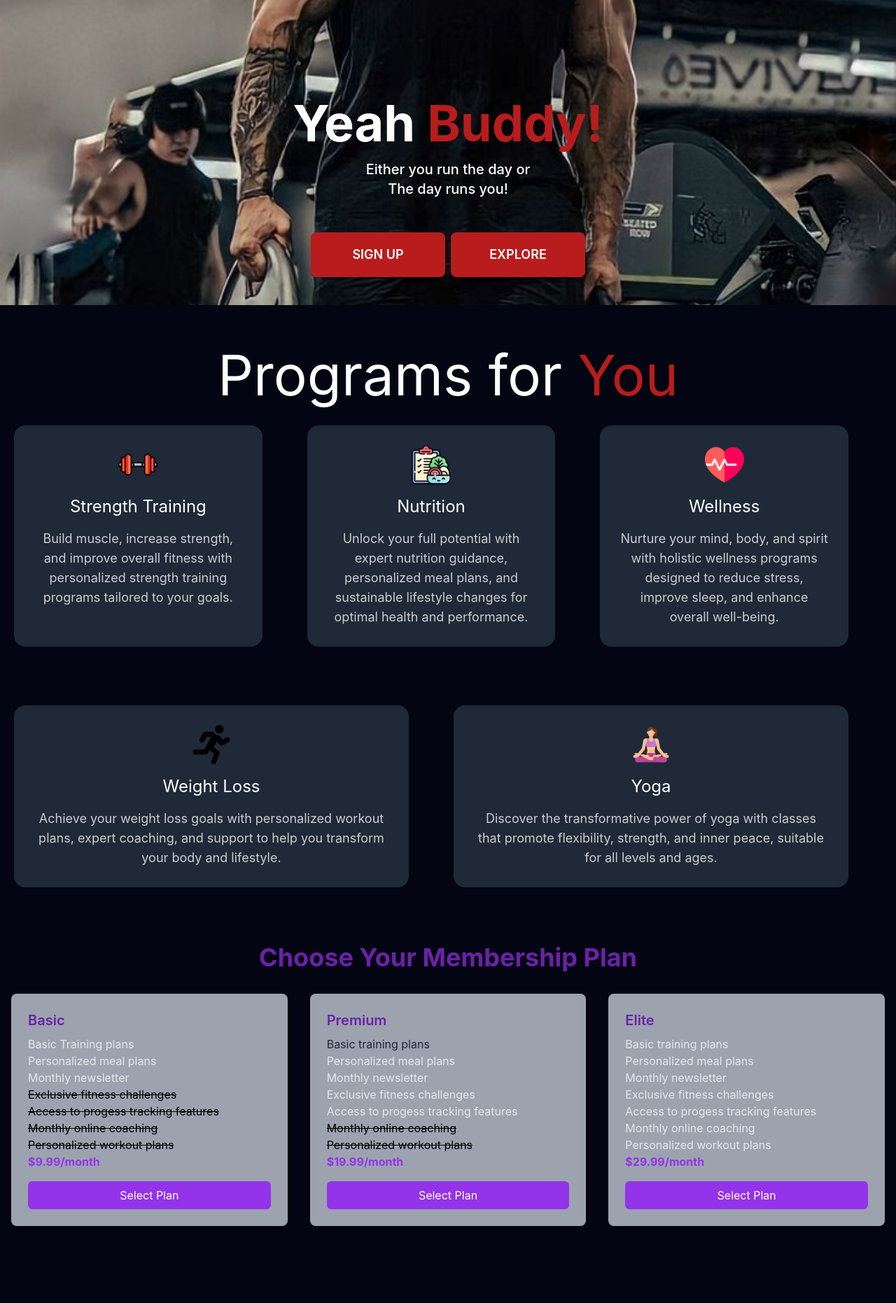
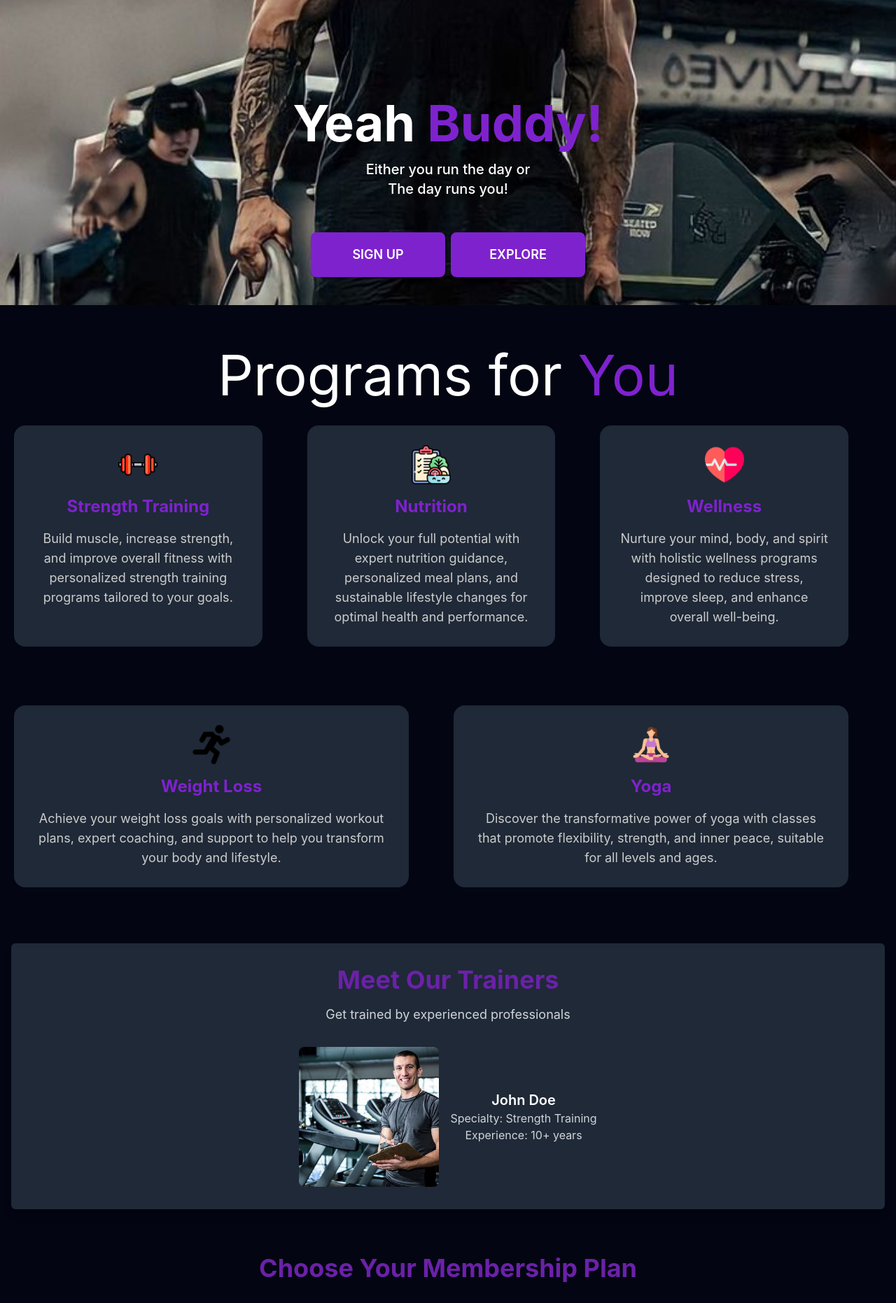
Before and after one commit to nhier17/my-fitness, a React (Create React App) app: page / in a window 1280 px wide. Shown: the part 460-2322 px from the top of the page at 70% size. Built offline with nearby package versions, Linux system fonts and the light colour scheme; no server answers.

Commit message:
added trainers page

```diff
--- a/src/assets/index.js
+++ b/src/assets/index.js
@@ -18,3 +18,4 @@ export { default as shoulder } from './shoulder.jpeg';
 export { default as hiit } from './hiit.jpeg';
 export { default as boxing } from './boxing.jpeg';
 export { default as chest } from './chest.jpeg';
+export { default as trainer } from './trainer.jpeg';
--- a/src/components/Exercise.jsx
+++ b/src/components/Exercise.jsx
@@ -1,9 +1,8 @@
-import React, { useState, useEffect } from 'react'
+import React, {  useEffect } from 'react'
 import { exerciseOptions, fetchData } from '../utils/fetchData'
 
 const Exercise = ({ bodyPart, exercisesData, setExercises, exercises }) => {
-    const [currentPage, setCurrentPage] = useState(1)
-    const [exercisesPerPage] = useState(6)
+
 
     useEffect(() => {
         const fetchExerciseData = async () => {
@@ -19,15 +18,6 @@ const Exercise = ({ bodyPart, exercisesData, setExercises, exercises }) => {
         fetchExerciseData();
     }, [bodyPart, setExercises]);
 
-    const indexOfLastExercise = currentPage * exercisesPerPage;
-  const indexOfFirstExercise = indexOfLastExercise - exercisesPerPage;
-
-
-  const paginate = (event, value) => {
-    setCurrentPage(value);
-
-    window.scrollTo({ top: 1800, behavior: 'smooth' });
-  };
 
   return (
     <div>
--- a/src/components/Explore.jsx
+++ b/src/components/Explore.jsx
@@ -1,18 +1,17 @@
 import React from 'react'
 import { services } from '../constants';
-import { photoAnim } from '../animation';
 
 
 const Explore = () => {
   return (
     <div className="explore-container mt-20">
-    <h2 className="mb-8 md:text-[5rem] text-4xl text-center text-white">Programs for <span className="text-red-700">You</span></h2>
+    <h2 className="mb-8 md:text-[5rem] text-4xl text-center text-white">Programs for <span className="text-purple-700">You</span></h2>
     <div className="flex flex-wrap md:gap-4 gap-1">
       {services.map((service, index) => (
         <div key={index} className="service-item bg-gray-800 ">
           <div className="p-7 text-center">
             <img src={service.icon} alt={service.alt} className="w-14 h-14 object-cover m-auto" />
-            <h3 className="text-2xl p-4 text-white">{service.title}</h3>
+            <h3 className="text-2xl p-4 text-purple-700 font-bold">{service.title}</h3>
             <p className="text-lg text-[#ccc]">{service.description}</p>
           </div>
         </div>
--- a/src/components/Hero.jsx
+++ b/src/components/Hero.jsx
@@ -13,7 +13,7 @@ const Hero = () => {
       <div className="absolute inset-0 flex flex-col justify-end z-10">
         <div className="mx-auto px-4 text-center">
           <h2 className="text-4xl md:text-6xl lg:text-7xl font-bold text-white leading-tight mb-4">
-            Yeah <span className="text-red-700">Buddy!</span>
+            Yeah <span className="text-purple-700">Buddy!</span>
           </h2>
         </div>
         <p className="text-white font-medium text-lg md:text-xl mb-8 text-center">
@@ -22,11 +22,11 @@ const Hero = () => {
         </p>
         <div className="mt-4 mb-10 mx-auto flex flex-col md:flex-row gap-2 justify-center">
         <Link to="signup">
-        <button className="bg-red-700 text-white font-semibold text-lg uppercase w-48 h-16 rounded-lg border-none cursor-pointer overflow-hidden shadow-md mb-2 md:mb-0">
+        <button className="bg-purple-700 text-white font-semibold text-lg uppercase w-48 h-16 rounded-lg border-none cursor-pointer overflow-hidden shadow-md mb-2 md:mb-0">
             Sign up
           </button>
         </Link>
-        <button className="bg-red-700 text-white font-semibold text-lg uppercase w-48 h-16 rounded-lg border-none cursor-pointer overflow-hidden shadow-md mb-2 md:mb-0">
+        <button className="bg-purple-700 text-white font-semibold text-lg uppercase w-48 h-16 rounded-lg border-none cursor-pointer overflow-hidden shadow-md mb-2 md:mb-0">
             EXplore
           </button>
         </div>
--- a/src/components/Membership.jsx
+++ b/src/components/Membership.jsx
@@ -3,9 +3,7 @@ import React from 'react'
 const Membership = () => {
   return (
     <div className="mx-auto px-4 py-8">
-            <header className="text-center mb-8">
-                <h1 className="text-4xl font-bold text-purple-800">Choose Your Membership Plan</h1>
-            </header>
+                <h1 className="text-4xl font-bold text-purple-800 text-center mb-8">Choose Your Membership Plan</h1>
             <div className="grid grid-cols-1 md:grid-cols-3 gap-8">
                 <div className="bg-gray-400 p-6 shadow-md rounded-lg">
                     <h2 className="text-xl font-semibold mb-2 text-purple-800">Basic</h2>
@@ -24,7 +22,7 @@ const Membership = () => {
                 <div className="bg-gray-400 p-6 shadow-md rounded-lg">
                     <h2 className="text-xl font-semibold mb-2 text-purple-800">Premium</h2>
                     <ul>
-                        <li className="text-gray-800">Basic training plans</li>
+                        <li className="text-gray-200">Basic training plans</li>
                         <li className="text-gray-200">Personalized meal plans</li>
                         <li className="text-gray-200">Monthly newsletter</li>
                         <li className="text-gray-200">Exclusive fitness challenges</li>
--- /dev/null
+++ b/src/components/Trainers.jsx
@@ -0,0 +1,25 @@
+import React from 'react'
+import { trainer } from '../assets';
+
+const Trainers = () => {
+  return (
+    <div className="container mx-auto px-4 py-8">
+      <div className="bg-gray-800 rounded-md overflow-hidden shadow-lg text-center">
+        <div className="p-8">
+          <h2 className="text-4xl font-bold text-purple-800 mb-4">Meet Our Trainers</h2>
+          <p className="text-lg text-gray-300 mb-8">Get trained by experienced professionals</p>
+          <div className="flex items-center justify-center">
+            <img src={trainer} alt="trainer" className="w-[200px] h-[200px] rounded-lg object-cover mr-4" />
+            <div>
+              <h3 className="text-xl font-semibold text-white">John Doe</h3>
+              <p className="text-gray-300">Specialty: Strength Training</p>
+              <p className="text-gray-300">Experience: 10+ years</p>
+            </div>
+          </div>
+        </div>
+      </div>
+    </div>
+  )
+}
+
+export default Trainers
--- a/src/components/index.js
+++ b/src/components/index.js
@@ -9,3 +9,4 @@ export { default as Explore } from './Explore';
 export { default as MealPlan } from './MealPlan';
 export { default as Exercise } from './Exercise';
 export { default as Membership } from './Membership';
+export { default as Trainers } from './Trainers';
--- a/src/pages/Home.jsx
+++ b/src/pages/Home.jsx
@@ -1,5 +1,5 @@
 import React from 'react'
-import { Hero, Explore, Membership } from "../components";
+import { Hero, Explore, Membership, Trainers } from "../components";
 import { motion } from 'framer-motion';
 
 const Home = () => {
@@ -12,6 +12,7 @@ const Home = () => {
     >
       <Hero />
       <Explore />
+      <Trainers />
       <Membership />
     </motion.div>
   )
--- a/src/pages/Workout.jsx
+++ b/src/pages/Workout.jsx
@@ -1,6 +1,5 @@
 import React from 'react'
 import { exercises } from '../constants';
-import { Exercise } from '../components';
 
 const Workout = () => {
   return (
@@ -19,8 +18,7 @@ const Workout = () => {
         </div>
       ))}
       </div>
-      <h2 className="text-3xl text-purple-700 text-center p-4 uppercase">time to grind</h2>
-      <Exercise />
+      <h2 className="text-3xl text-purple-700 text-center p-4 uppercase font-semibold">time to grind</h2>
     </div>
   )
 }
```
Also changed, not shown: src/assets/trainer.jpeg (added).
